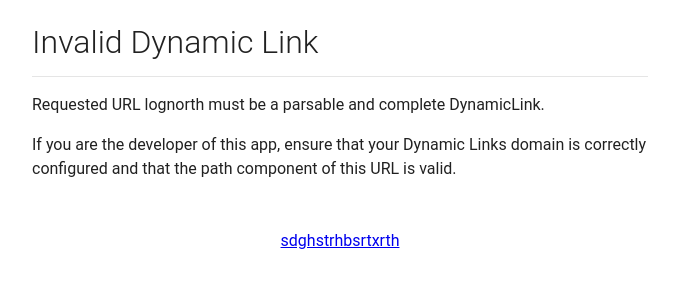
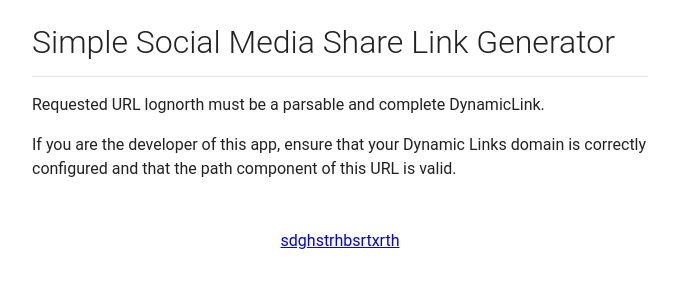
Before and after one commit to codeandsj/codeandsj.github.io, a plain HTML site: page index.html in a window 1280 px wide. Shown: the whole page, without its empty margins (300-977 px from the left). Drawn offline with Linux system fonts and the light colour scheme.

Commit message:
Update index.html

```diff
--- a/index.html
+++ b/index.html
@@ -4,8 +4,7 @@
     <meta charset="UTF-8">
     <meta http-equiv="X-UA-Compatible" content="IE=edge">
     <meta name="viewport" content="width=device-width, initial-scale=1">
-
-  <title>Invalid Dynamic Link</title>
+  <title>Social Media Share Link Generator</title>
   <script type="application/ld+json">
 {"url":"https://lognorth.github.io/","@type":"WebSite","headline":"lognorth.github.io","name":"lognorth.github.io","@context":"https://schema.org"}</script>
 
@@ -13,7 +12,7 @@
 
 <body style="color: rgba(0,0,0,0.87); font-family: Roboto,RobotoDraft,Helvetica,Arial,sans-serif; font-size: 16px; line-height: 24px; margin-top: 48px; margin: 0 auto; max-width: 616px; padding: 0 16px;">
   <div style="border-bottom: 1px solid rgba(0,0,0,0.1); font-family: Roboto,RobotoDraft,Helvetica,Arial,sans-serif; font-size: 32px; font-weight: 350; line-height: 36px; margin: 24px 0 16px 0; padding: 0 0 16px 0;">
-    <msg desc="Dynamic Link error page title shown to users.">Invalid Dynamic Link</msg>
+    <msg desc="Dynamic Link error page title shown to users.">Simple Social Media Share Link Generator</msg>
   </div>
   <msg desc="Error message shown to users when FDL server throws a client error.">
     <p> Requested URL lognorth must be a parsable and complete DynamicLink. </p>
```
